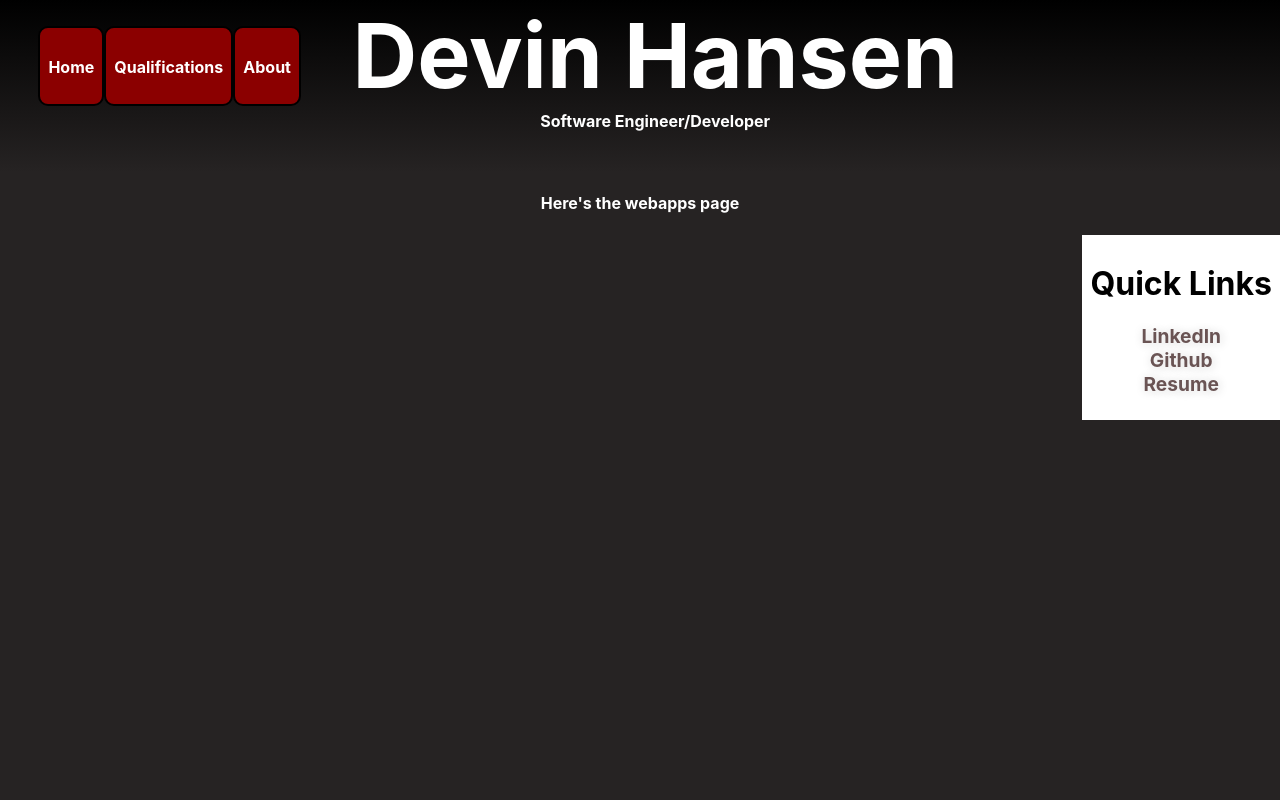
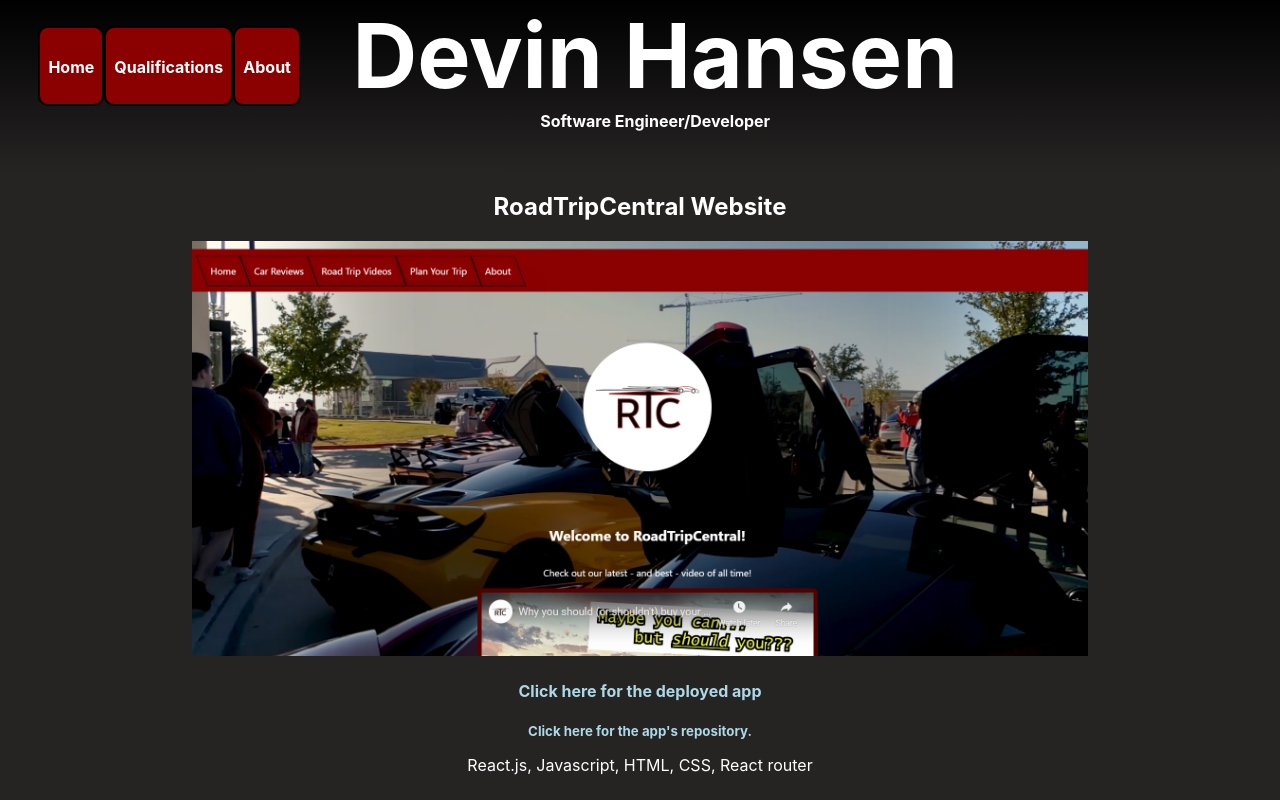
Before and after one commit to caution73/Devin-Hansen-Portfolio, a React (Create React App) app: page /webapps in a window 1280 px wide. Shown: the top 800 px of the page. Built offline with nearby package versions, Linux system fonts and the light colour scheme.

Commit message:
Added resume link, displaying webapps page more effectively.

```diff
--- a/src/App.css
+++ b/src/App.css
@@ -270,4 +270,15 @@
   padding-top:0;
 }
 
+.webAppCont {
+  display: flex;
+  flex-direction: column;
+  align-items: center;
+  width: 100%;
+}
+
+.webAppImg {
+  width: 70%;
+}
+
 /*  voted palette: https://coolors.co/palette/386641-6a994e-a7c957-f2e8cf-bc4749 */
--- a/src/components/Footer.js
+++ b/src/components/Footer.js
@@ -5,7 +5,7 @@
             <h1>Quick Links</h1>
             <h4><a href="https://www.linkedin.com/in/devin-hansen-16194a91/" target='_blank' className="footerLink">LinkedIn</a></h4>
             <h4><a href="https://github.com/caution73?tab=repositories" target='_blank' className="footerLink">Github</a></h4>
-            <h4><a href="" target='_blank' className="footerLink">Resume</a></h4>
+            <h4><a href="DHansenResume.pdf" target='_blank' className="footerLink">Resume</a></h4>
         </footer>
     )
 }
--- /dev/null
+++ b/src/components/WebApp.js
@@ -0,0 +1,16 @@
+
+export default function WebApp(props) {
+  return (
+    <div className="webAppCont">
+      <div>
+        <h2>{props.title}</h2>
+        <img src={props.url} alt={props.alt} className="webAppImg"/>
+        <a href={props.deployLink} target="_blank"><h4>Click here for the deployed app</h4></a>
+        <a href={props.repoLink} target="_blank"><h5>Click here for the app's repository.</h5></a>
+        <p>{props.article}</p>
+        <p>{props.tech}</p>
+
+      </div>
+    </div>
+  );
+}
--- a/src/pages/Qualifications.js
+++ b/src/pages/Qualifications.js
@@ -1,4 +1,5 @@
 import { Link } from "react-router-dom";
+
 
 export default function Qualifications() {
   const techSkillsArr = [
@@ -26,9 +27,10 @@
     "Patience",
     "Critical Thinking",
   ];
+
   return (
     <div className="qualificationsPage">
-      <h4>Here are my qualifications</h4>
+      {/* <h4>Here are my qualifications</h4> */}
       <div className="skillsContainer">
         <div className="techSkills">
           <ul className="techSkillsList">
@@ -60,7 +62,7 @@
 
         <h2>Algorithms</h2>
         <div className="algosCont">
-        <Link to="/algorithms" id="algosLink">
+        <Link to="/algorithms" id="algosLink" >
           <img src="luhn-algo-screenshot.PNG" width="100%" className="imgLink"/>
           </Link>
 
--- a/src/pages/WebApps.js
+++ b/src/pages/WebApps.js
@@ -1,18 +1,16 @@
-import { webApps } from "../assets/MyWorks"
+import MyWorks from "../assets/MyWorks";
+import WebApp from "../components/WebApp";
 
 export default function WebApps() {
-    const apps = webApps
-    console.log(webApps)
+    const apps = MyWorks[0]
+    console.log(apps)
     return(
         <div>
-            <h4>Here's the webapps page</h4>
-            {/* {apps.map((webApp) => {
+            {apps?.webApps.map((app, idx) => {
                 return(
-                    <div>
-                        {webApp.title}
-                    </div>
+                    <WebApp key={idx} {...app}/>
                 )
-            })} */}
+            })}
         </div>
     )
 }
```
Also changed, not shown: 1 other file (tests, documents, lock files or other folders).
